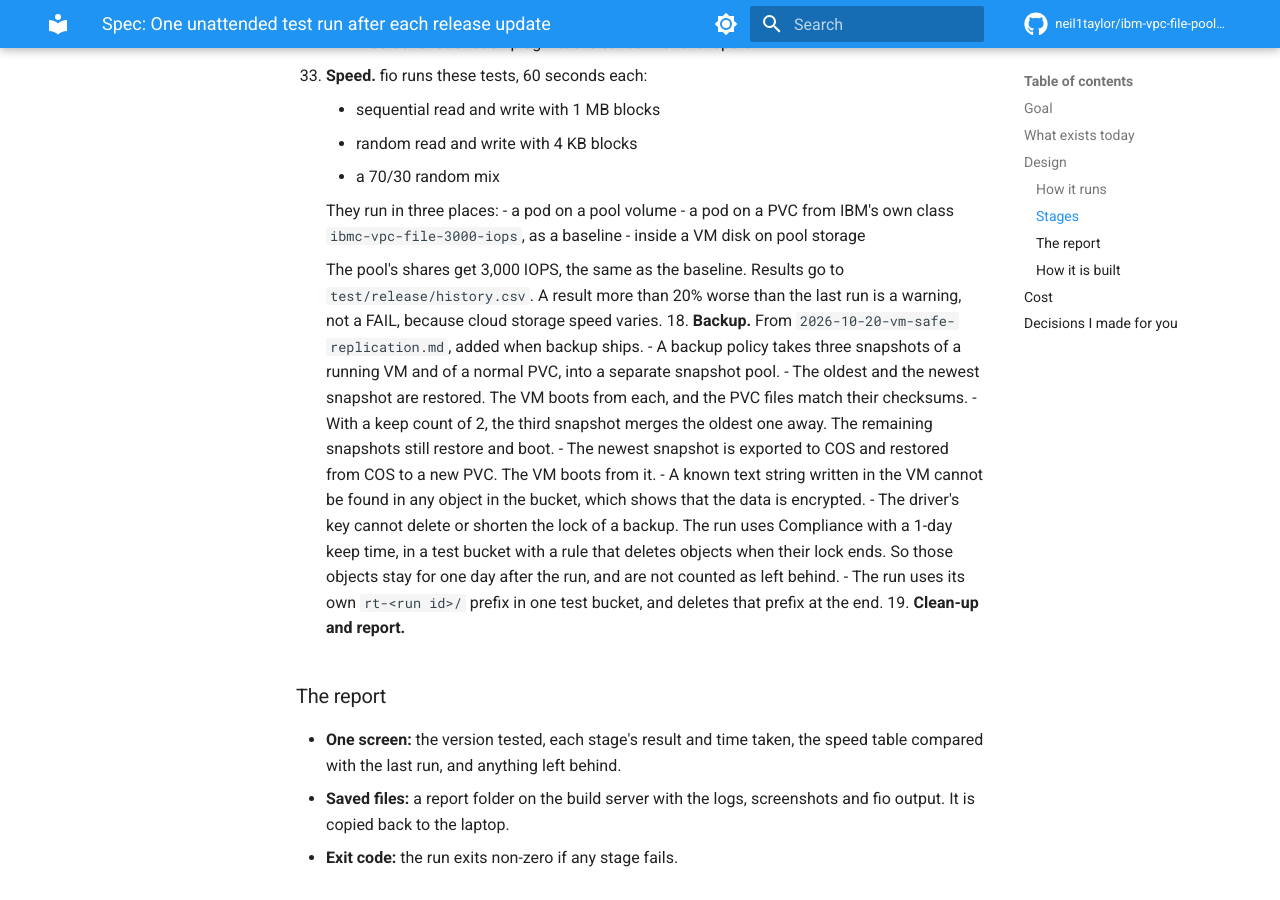
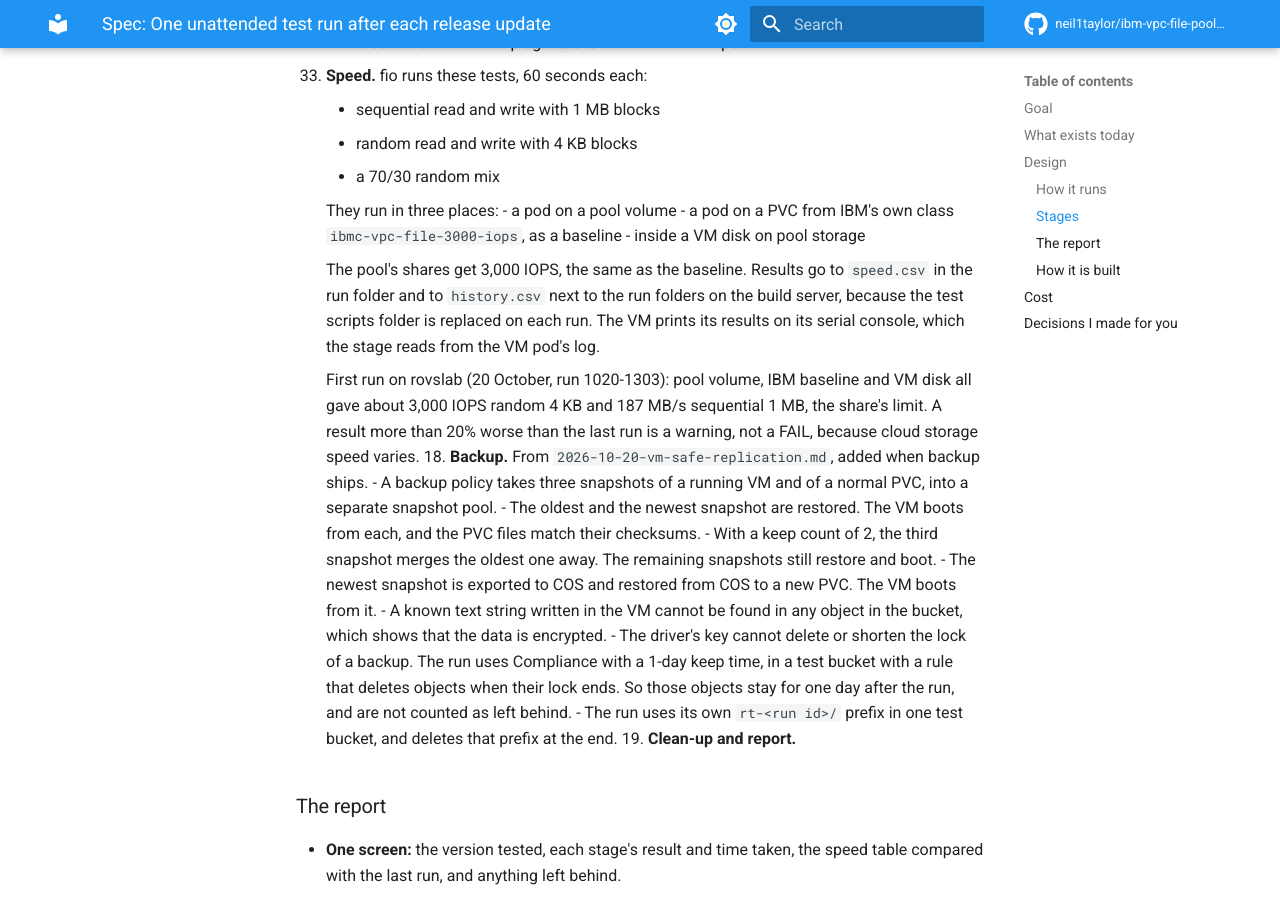
Before and after one commit to neil1taylor/ibm-vpc-file-pool-csi, an MkDocs documentation site: the page built from docs/specs/2026-10-19-release-test-run.md, in a window 1280 px wide and 900 px high, scrolled down 4277 px. Built offline with MkDocs 1.6.1 and Material for MkDocs 9.7.7, drawn with Linux system fonts in a browser that asks for light colours; comment, search, counter and statistics services are not loaded.

Commit message:
Release test stage 17 (speed) (#33)
* Release test stage 17 (speed), work in progress

* Release test stage 17: printf for the generated script

* Release test stage 17 (speed): docs and first results

```diff
--- a/docs/specs/2026-10-19-release-test-run.md
+++ b/docs/specs/2026-10-19-release-test-run.md
@@ -104,7 +104,9 @@ Each line says what the stage proves, and how it checks the result itself, not t
     - a pod on a PVC from IBM's own class `ibmc-vpc-file-3000-iops`, as a baseline
     - inside a VM disk on pool storage
 
-    The pool's shares get 3,000 IOPS, the same as the baseline. Results go to `test/release/history.csv`. A result more than 20% worse than the last run is a warning, not a FAIL, because cloud storage speed varies.
+    The pool's shares get 3,000 IOPS, the same as the baseline. Results go to `speed.csv` in the run folder and to `history.csv` next to the run folders on the build server, because the test scripts folder is replaced on each run. The VM prints its results on its serial console, which the stage reads from the VM pod's log.
+
+    First run on rovslab (20 October, run 1020-1303): pool volume, IBM baseline and VM disk all gave about 3,000 IOPS random 4 KB and 187 MB/s sequential 1 MB, the share's limit. A result more than 20% worse than the last run is a warning, not a FAIL, because cloud storage speed varies.
 18. **Backup.** From `2026-10-20-vm-safe-replication.md`, added when backup ships.
     - A backup policy takes three snapshots of a running VM and of a normal PVC, into a separate snapshot pool.
     - The oldest and the newest snapshot are restored. The VM boots from each, and the PVC files match their checksums.
```
Also changed, not shown: TESTING.md (+1 -0 lines), 1 other file.
